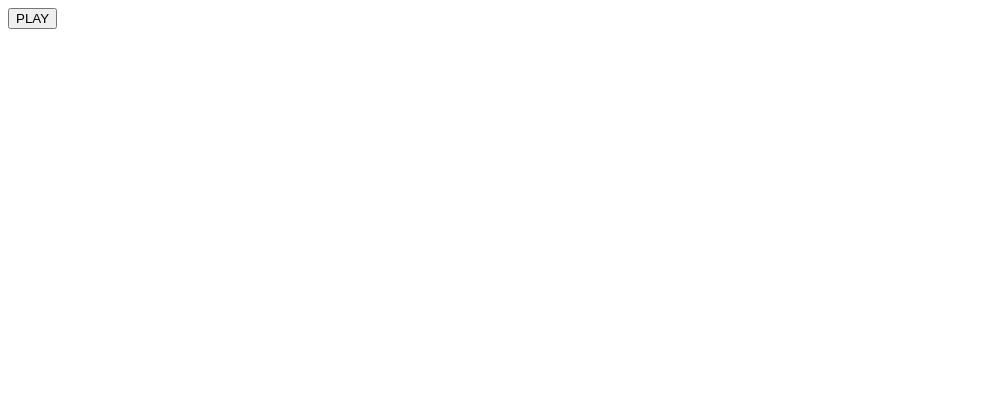
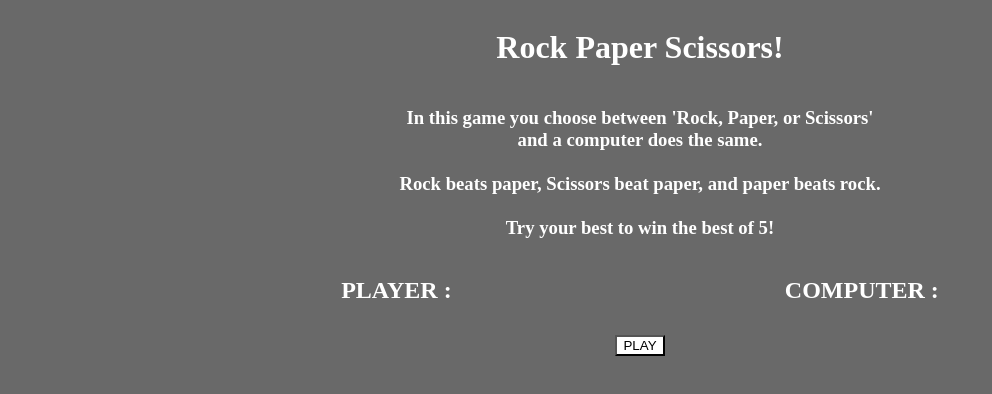
Before and after one commit to GlumpGod/gameproject, a plain HTML site: page index.html in a window 1280 px wide. Shown: the whole page, without its empty margins (0-992 px from the left). Drawn offline with Linux system fonts and the light colour scheme.

Commit message:
added images & visual changes

```diff
--- a/index.css
+++ b/index.css
@@ -1 +1,48 @@
-/* blank until finishing touches *\
+* {
+    background-color: dimgrey;
+}
+
+.heading {
+    display: flex;
+    flex-direction: column;
+    align-items: center;
+}
+
+.titleCard {
+    color: white;
+}
+
+.howToPlay {
+    color : white;
+    flex-wrap: wrap;
+    max-width: 500px;
+    text-align: center;
+}
+
+.buttonDiv {
+    width: auto;
+    display: flex;
+    justify-content: center;
+}
+
+.scoreDiv {
+    width: auto;
+    display: flex;
+    justify-content: space-evenly;
+    align-items: center;
+    text-align: center;
+    color: white;
+}
+
+.playerScore {
+    max-width: 350px;
+}
+
+.cpuScore {
+    max-width: 350px;
+}
+
+.play {
+    background-color: white;
+    align-self: end;
+}
--- a/index.html
+++ b/index.html
@@ -4,11 +4,34 @@
     <meta charset="UTF-8">
     <meta name="viewport" content="width=device-width, initial-scale=1.0">
     <title>Rock Paper Scissors Game</title>
+    <link rel="stylesheet" href="index.css">
     <link rel="script" href="index.js">
 </head>
 <body>
-    <button type="button" id="play" onclick="playRound()">PLAY</button>
-    <p id="results"></p>
+    <div class="heading">
+        <h1 class="titleCard">
+            Rock Paper Scissors!
+        </h1>
+
+        <h3 class="howToPlay">
+            In this game you choose between 'Rock, Paper, or Scissors' and a computer does the same.<br><br>
+            Rock beats paper, Scissors beat paper, and paper beats rock.<br><br>
+            Try your best to win the best of 5!
+        </h3>
+    </div>
+
+    <div class="scoreDiv">
+        <h2 class="playerScore">PLAYER : </h2>
+        <h2 class="cpuScore">COMPUTER : </h2>
+    </div>
+
+    <div class="buttonDiv">
+        <button type="button" class="play" onclick="playRound()">PLAY</button>
+        <p id="results"></p>
+    </div>
+
     <script src="index.js"></script>
 </body>
 </html>
+
+<!-- rock paper scissor images from https://thenounproject.com/ -->
--- a/index.js
+++ b/index.js
@@ -46,7 +46,4 @@ function playRound() {
     console.log(result);
 };
 
-
-// rock > scissors , scissors > paper , paper > rock
-
 // save for later document.getElementById('results').innerHTML = "The winner is " + playerChoice + computerPlay
```
Also changed, not shown: paper.png (added), rock.png (added), scissors.png (added).
